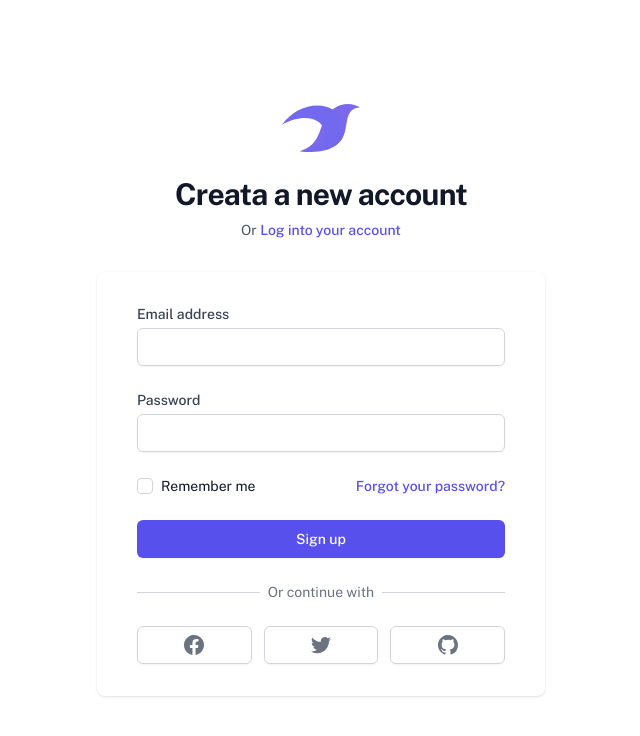
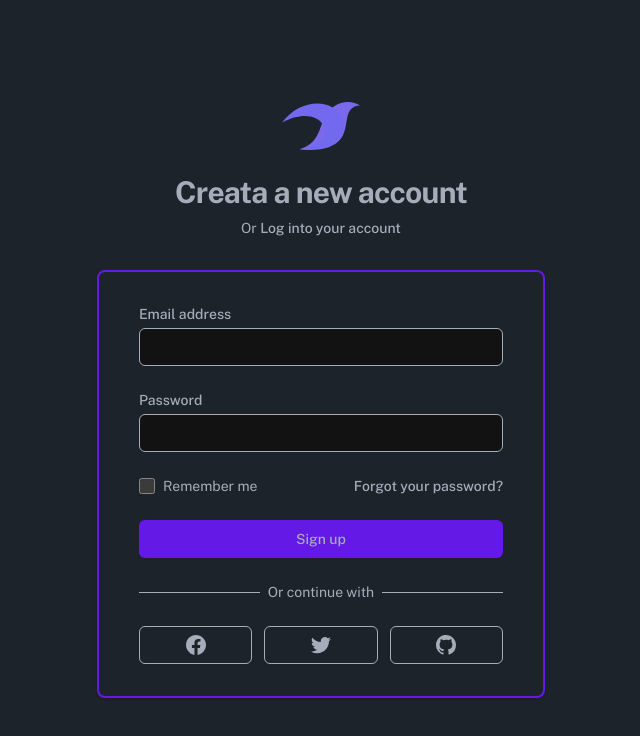
Before and after one commit to Mohsin-mw/Chatvia, a React (Vite) app: page /signup in a window 1280 px wide. Shown: the top 736 px of the page, without its empty margins (319-959 px from the left). Built offline with nearby package versions, Linux system fonts and the light colour scheme.

Commit message:
DaisyUI added

```diff
--- a/index.html
+++ b/index.html
@@ -1,5 +1,5 @@
 <!DOCTYPE html>
-<html lang="en">
+<html lang="en" data-theme="dark">
   <head>
     <meta charset="UTF-8" />
     <link rel="icon" type="image/svg+xml" href="./src/assets/logo.svg" />
--- a/package.json
+++ b/package.json
@@ -14,8 +14,6 @@
     "@heroicons/react": "^2.0.18",
     "@reduxjs/toolkit": "^1.9.5",
     "autoprefixer": "^10.4.14",
-    "flowbite": "^1.6.6",
-    "flowbite-react": "^0.4.9",
     "localforage": "^1.10.0",
     "match-sorter": "^6.3.1",
     "postcss": "^8.4.24",
@@ -34,6 +32,7 @@
     "@typescript-eslint/eslint-plugin": "^5.59.0",
     "@typescript-eslint/parser": "^5.59.0",
     "@vitejs/plugin-react": "^4.0.0",
+    "daisyui": "^3.1.7",
     "eslint": "^8.38.0",
     "eslint-plugin-react-hooks": "^4.6.0",
     "eslint-plugin-react-refresh": "^0.3.4",
--- a/src/components/Avatars.tsx
+++ b/src/components/Avatars.tsx
@@ -1,17 +1,21 @@
-const Avatar = () => {
+interface Props {
+  name: string;
+  image: string;
+}
+
+const Avatar = ({ name, image }: Props) => {
   return (
     <a href="#" className="group block flex-shrink-0">
       <div className="flex flex-col items-center">
         <div>
           <img
-            className="inline-block h-9 w-9 rounded-full"
-            src="https://images.unsplash.com/photo-1472099645785-5658abf4ff4e?ixlib=rb-1.2.1&ixid=eyJhcHBfaWQiOjEyMDd9&auto=format&fit=facearea&facepad=2&w=256&h=256&q=80"
-            alt=""
+            className="object-cover inline-block h-9 w-9 rounded-full"
+            src={image}
           />
         </div>
         <div className="mt-1 flex flex-col">
           <p className="text-sm font-medium text-gray-700 group-hover:text-gray-900">
-            Tom Cook
+            {name}
           </p>
           <p className="text-xs font-medium text-gray-500 opacity-0 group-hover:opacity-100  group-hover:text-gray-700 duration-200">
             View profile
--- a/src/components/Feeds.tsx
+++ b/src/components/Feeds.tsx
@@ -45,9 +45,12 @@ const activityItems = [
 export default function Feeds() {
   return (
     <div>
-      <ul role="list" className="divide-y divide-gray-200">
+      <ul role="list" className="">
         {activityItems.map((activityItem) => (
-          <li key={activityItem.id} className="py-4">
+          <li
+            key={activityItem.id}
+            className="py-4 px-3 rounded-md hover:bg-neutral duration-200 cursor-pointer"
+          >
             <div className="flex space-x-3">
               <img
                 className="h-6 w-6 rounded-full"
--- a/src/components/Loader.tsx
+++ b/src/components/Loader.tsx
@@ -1,8 +1,8 @@
-import { Spinner } from "flowbite-react";
+// import { Spinner } from "flowbite-react";
 const Loader = () => {
   return (
-    <div className="h-screen w-screen flex items-center justify-center absolute z-10 bg-gray-100 left-0 top-0">
-      <Spinner className="fill-primary" />
+    <div className="h-screen w-screen flex items-center justify-center absolute z-10 bg-dark left-0 top-0">
+      <span className="loading loading-infinity loading-lg text-primary"></span>
     </div>
   );
 };
--- a/src/hooks/useLoader.tsx
+++ b/src/hooks/useLoader.tsx
@@ -6,7 +6,7 @@ type AppDispatch = Dispatch<Action>;
 const useLoader = (dispatch: AppDispatch) => {
   setTimeout(() => {
     dispatch(toggleLoading(false));
-  }, 2000);
+  }, 500);
 };
 
 export default useLoader;
--- a/src/pages/Home.tsx
+++ b/src/pages/Home.tsx
@@ -12,6 +12,8 @@ import {
 import Searchbar from "../components/Searchbar";
 import Feeds from "../components/Feeds";
 import Avatar from "../components/Avatars";
+import logo from "../assets/logo.svg";
+
 const user = {
   name: "Emily Selman",
   email: "emily.selman@example.com",
@@ -142,14 +144,10 @@ const Home = () => {
         {/* Static sidebar for desktop */}
         <div className="hidden lg:flex lg:flex-shrink-0">
           <div className="flex w-20 flex-col">
-            <div className="flex min-h-0 flex-1 flex-col overflow-y-auto bg-indigo-600">
+            <div className="flex min-h-0 flex-1 flex-col overflow-y-auto bg-neutral">
               <div className="flex-1">
-                <div className="flex items-center justify-center bg-indigo-700 py-4">
-                  <img
-                    className="h-8 w-auto"
-                    src="https://tailwindui.com/img/logos/mark.svg?color=white"
-                    alt="Your Company"
-                  />
+                <div className="flex items-center justify-center bg-indigo-600 py-4">
+                  <img className="h-8 w-auto" src={logo} alt="Your Company" />
                 </div>
                 <nav
                   aria-label="Sidebar"
@@ -159,9 +157,12 @@ const Home = () => {
                     <a
                       key={item.name}
                       href={item.href}
-                      className="flex items-center rounded-lg p-4 text-indigo-200 hover:bg-indigo-700"
+                      className="flex items-center rounded-lg p-4 text-indigo-200 hover:bg-dark duration-200 group "
                     >
-                      <item.icon className="h-6 w-6" aria-hidden="true" />
+                      <item.icon
+                        className="h-6 w-6  group-hover:text-primary-shade-2 duration-200"
+                        aria-hidden="true"
+                      />
                       <span className="sr-only">{item.name}</span>
                     </a>
                   ))}
@@ -227,9 +228,18 @@ const Home = () => {
                   <div className="text-sm">Chats</div>
                   <Searchbar />
                   <div className="flex flex-row justify-around">
-                    <Avatar />
-                    <Avatar />
-                    <Avatar />
+                    <Avatar
+                      name="Tim Cook"
+                      image="https://images.unsplash.com/photo-1472099645785-5658abf4ff4e?ixlib=rb-1.2.1&ixid=eyJhcHBfaWQiOjEyMDd9&auto=format&fit=facearea&facepad=2&w=256&h=256&q=80"
+                    />
+                    <Avatar
+                      name="Elena Joy"
+                      image="https://images.unsplash.com/photo-1438761681033-6461ffad8d80?ixlib=rb-4.0.3&ixid=M3wxMjA3fDB8MHxwaG90by1wYWdlfHx8fGVufDB8fHx8fA%3D%3D&auto=format&fit=crop&w=1470&q=80"
+                    />
+                    <Avatar
+                      name="Selena Gomez"
+                      image="https://images.unsplash.com/photo-1544005313-94ddf0286df2?ixlib=rb-4.0.3&ixid=M3wxMjA3fDB8MHxwaG90by1wYWdlfHx8fGVufDB8fHx8fA%3D%3D&auto=format&fit=crop&w=688&q=80"
+                    />
                   </div>
                   <div className="flex flex-col items-start justify-start">
                     <div className="my-3 text-sm">Recent</div>
--- a/src/pages/Login.tsx
+++ b/src/pages/Login.tsx
@@ -115,7 +115,7 @@ const Login = () => {
                     <div className="w-full border-t border-gray-300" />
                   </div>
                   <div className="relative flex justify-center text-sm">
-                    <span className="bg-white px-2 text-gray-500">
+                    <span className="bg-dark px-3  text-gray-500">
                       Or continue with
                     </span>
                   </div>
--- a/src/pages/Signup.tsx
+++ b/src/pages/Signup.tsx
@@ -32,7 +32,7 @@ const Signup = () => {
       </div>
 
       <div className="mt-8 sm:mx-auto sm:w-full sm:max-w-md">
-        <div className="bg-white py-8 px-4 shadow sm:rounded-lg sm:px-10">
+        <div className="bg-white border border-2 border-primary py-8 px-4 shadow sm:rounded-lg sm:px-10">
           <form className="space-y-6" action="#" method="POST">
             <div>
               <label
@@ -48,7 +48,7 @@ const Signup = () => {
                   type="email"
                   autoComplete="email"
                   required
-                  className="block w-full appearance-none rounded-md border border-gray-300 px-3 py-2 placeholder-gray-400 shadow-sm focus:border-indigo-500 focus:outline-none focus:ring-indigo-500 sm:text-sm"
+                  className="block w-full appearance-none rounded-md border border-gray-300 px-3 py-2 placeholder-gray-400 shadow-sm focus:border-primary focus:outline-none focus:ring-primary sm:text-sm"
                 />
               </div>
             </div>
@@ -67,7 +67,7 @@ const Signup = () => {
                   type="password"
                   autoComplete="current-password"
                   required
-                  className="block w-full appearance-none rounded-md border border-gray-300 px-3 py-2 placeholder-gray-400 shadow-sm focus:border-indigo-500 focus:outline-none focus:ring-indigo-500 sm:text-sm"
+                  className="block w-full appearance-none rounded-md border border-gray-300 px-3 py-2 placeholder-gray-400 shadow-sm focus:border-primary focus:outline-none focus:ring-primary sm:text-sm"
                 />
               </div>
             </div>
@@ -78,7 +78,7 @@ const Signup = () => {
                   id="remember-me"
                   name="remember-me"
                   type="checkbox"
-                  className="h-4 w-4 rounded border-gray-300 text-indigo-600 focus:ring-indigo-500"
+                  className="h-4 w-4 rounded border-primary text-primary focus:ring-primary"
                 />
                 <label
                   htmlFor="remember-me"
@@ -101,7 +101,7 @@ const Signup = () => {
             <div>
               <button
                 type="submit"
-                className="flex w-full justify-center rounded-md border border-transparent bg-indigo-600 py-2 px-4 text-sm font-medium text-white shadow-sm hover:bg-indigo-700 focus:outline-none focus:ring-2 focus:ring-indigo-500 focus:ring-offset-2"
+                className="flex w-full justify-center rounded-md border border-transparent bg-primary py-2 px-4 text-sm font-medium text-white shadow-sm hover:bg-indigo-700 focus:outline-none focus:ring-2 focus:ring-indigo-500 focus:ring-offset-2"
               >
                 Sign up
               </button>
@@ -114,7 +114,7 @@ const Signup = () => {
                 <div className="w-full border-t border-gray-300" />
               </div>
               <div className="relative flex justify-center text-sm">
-                <span className="bg-white px-2 text-gray-500">
+                <span className="bg-dark px-2 text-gray-500">
                   Or continue with
                 </span>
               </div>
--- a/tailwind.config.js
+++ b/tailwind.config.js
@@ -17,16 +17,18 @@
 
 module.exports = {
   content: [
-    "node_modules/flowbite-react/**/*.{js,jsx,ts,tsx}",
     "./{src,public}/**/*.{html,js,ts,jsx,tsx}",
     "./src/Pages/*.tsx",
     "./src/Components/*.tsx",
     { raw: "<div class=min-h-screen", extension: "html" },
   ],
-  plugins: [require("flowbite/plugin")],
+  plugins: [require("daisyui")],
+  daisyui: {
+    themes: ["light", "dark", "cupcake"],
+  },
   theme: {
     colors: {
-      primary: "#7269ef",
+      dark: "#1d232a",
       "primary-shade-2": "#6159cb",
     },
   },
```
Also changed, not shown: 1 other file (tests, documents, lock files or other folders).
